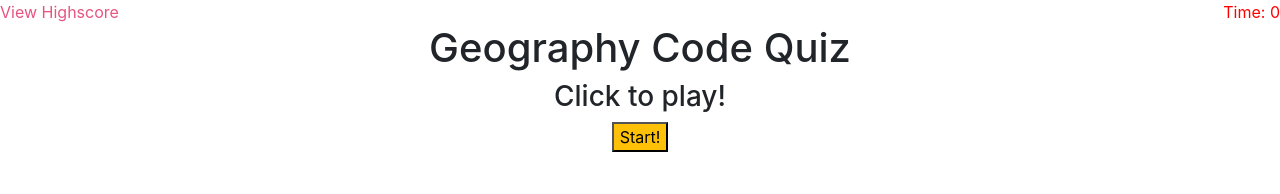
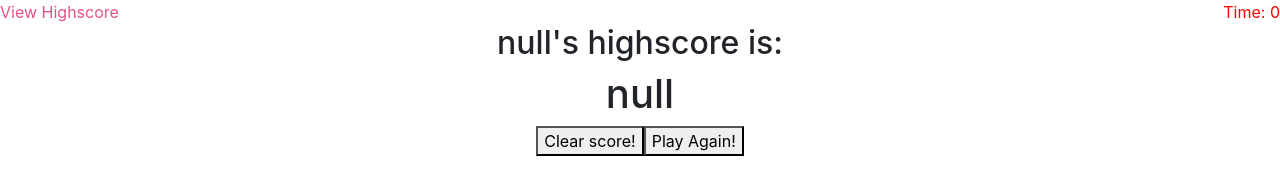
Before and after one commit to Nahom-Assefa/API-Challenge, a plain HTML site: page index.html in a window 1280 px wide. Both pictures are taken after a click on the link "View Highscore". Drawn offline with nearby package versions, Linux system fonts and the light colour scheme.

Commit message:
fixed the clear it function

```diff
--- a/assets/js/script.js
+++ b/assets/js/script.js
@@ -83,14 +83,14 @@ function retrieveScore() {
   $("#mainBody").prepend(
     `<h2> ${hsn}'s highscore is:</h2>`,
     `<h1> ${hs} </h1>`,
-    `<button onclick="clear()">Clear score!</button>`,
+    `<button onclick="clearIt()">Clear score!</button>`,
     `<button onclick="reSet()">Play Again!</button>`
   );
 }
 
-function clear() {
-  console.log("hello");
+function clearIt() {
   localStorage.clear();
+  $("#mainBody").empty();
   $("#mainBody").prepend(
     "<h1> Geography Code Quiz </h1>",
     "<h3>Click to play!</h3>",
--- a/index.html
+++ b/index.html
@@ -15,7 +15,7 @@
     <div id="nav">
       <!-- view scores -->
       <div class="score">
-        <a onclick="getScore()" href="#"><h8>View Highscore</h8></a>
+        <a onclick="retrieveScore()" href="#"><h8>View Highscore</h8></a>
       <!-- countdown timer -->
       <div class="time">
         <h8>Time: <span id="timeLeft">0</span></h8>
```
Also changed, not shown: 1 other file.
